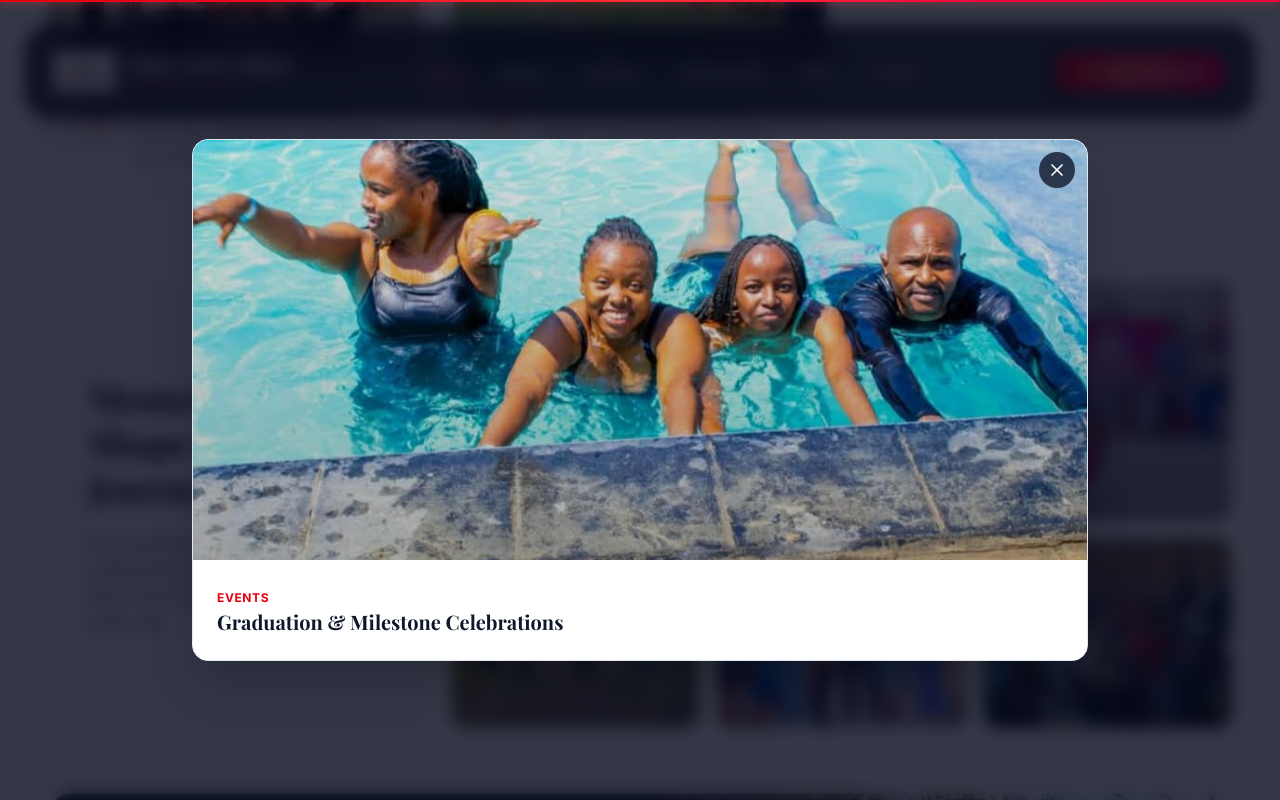
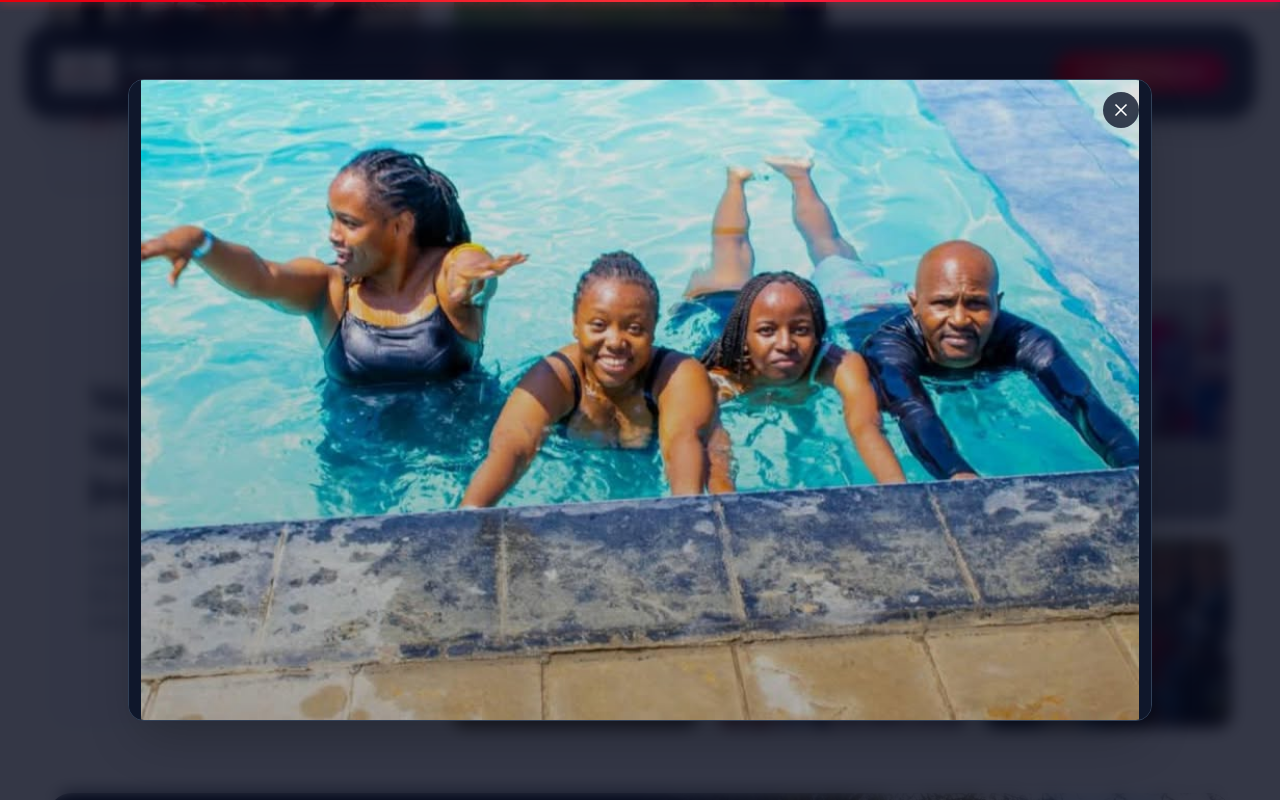
Before and after one commit to josh1199-rgh/Hightech-college, a React (Vite) app: page / in a window 1280 px wide. Both pictures are taken after a click on the element 708 px from the left and 5831 px from the top of the page. Shown: the part 5431-6231 px from the top of the page. Built offline with nearby package versions, Linux system fonts and the light colour scheme; a web font is replaced by a local one.

Commit message:
style: show image-only lightbox for Moments gallery
- Remove category/title text from gallery lightbox modal
- Expand modal height and use object-contain so full image is visible
- Darken modal background and border to match site theme

```diff
--- a/src/components/CampusLifeSection.tsx
+++ b/src/components/CampusLifeSection.tsx
@@ -346,26 +346,20 @@ export const CampusLifeSection: React.FC<CampusLifeSectionProps> = ({ onApplyCli
       {/* LIGHTBOX MODAL FOR GALLERY */}
       {selectedPhoto && (
         <div className="fixed inset-0 z-50 flex items-center justify-center p-4 bg-slate-950/80 backdrop-blur-sm animate-in fade-in duration-200">
-          <div className="relative max-w-4xl w-full bg-white rounded-2xl overflow-hidden shadow-2xl border border-slate-200">
+          <div className="relative max-w-5xl w-full bg-slate-900 rounded-2xl overflow-hidden shadow-2xl border border-slate-700">
             <button
               onClick={() => setSelectedPhoto(null)}
               className="absolute top-3 right-3 z-10 p-2 rounded-full bg-slate-900/80 text-white hover:bg-slate-900 transition-colors cursor-pointer"
             >
               <X className="w-5 h-5" />
             </button>
-              <div className="h-[420px] bg-slate-900">
-                <LazyImage
-                  src={selectedPhoto.image}
-                  alt={selectedPhoto.title}
-                  className="w-full h-full object-cover"
-                  fallback={DEFAULT_SITE_IMAGES.campusGallery1}
-                />
-            </div>
-            <div className="p-6 bg-white space-y-1">
-              <span className="text-xs font-bold text-red-600 uppercase tracking-wider">
-                {selectedPhoto.category}
-              </span>
-              <h3 className="text-xl font-bold font-playfair text-[#0F172A]">{selectedPhoto.title}</h3>
+            <div className="h-[80vh] bg-slate-900">
+              <LazyImage
+                src={selectedPhoto.image}
+                alt={selectedPhoto.title}
+                className="w-full h-full object-contain"
+                fallback={DEFAULT_SITE_IMAGES.campusGallery1}
+              />
             </div>
           </div>
         </div>
```
